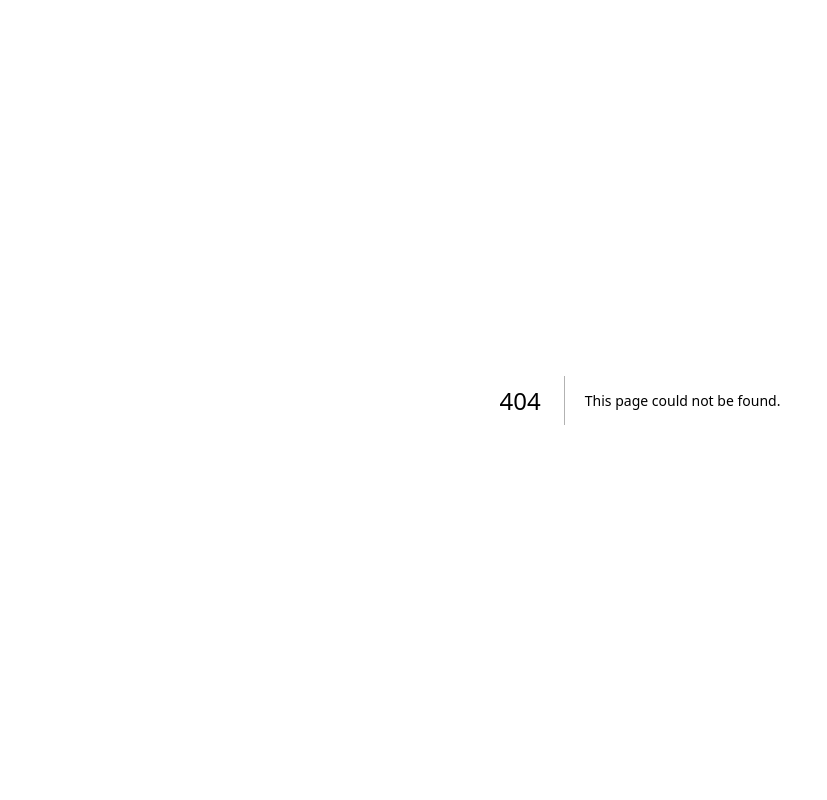
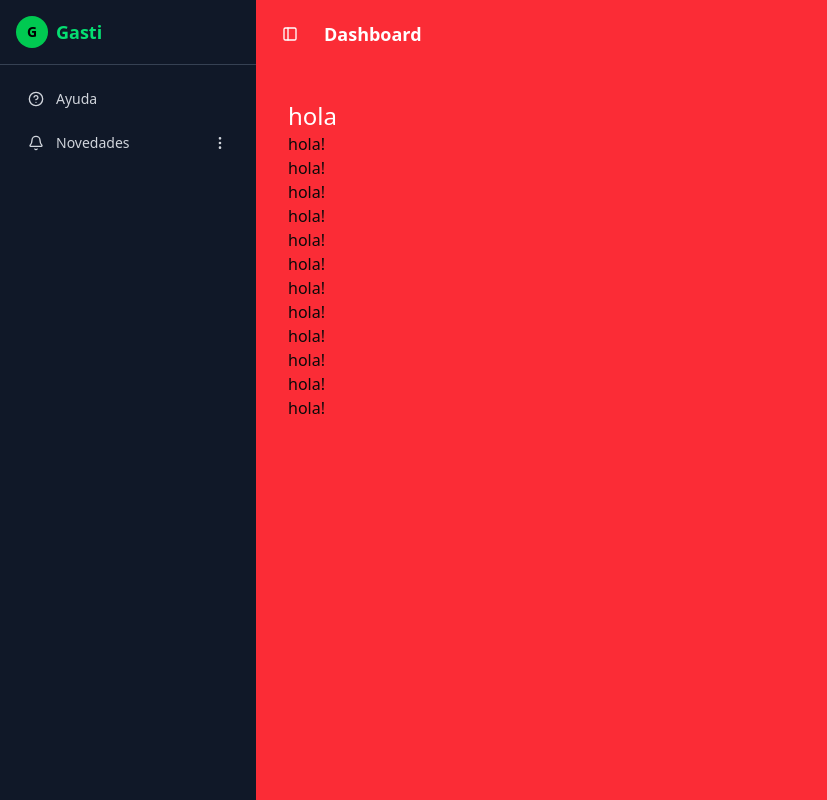
Before and after one commit to brandonporcel/cienaga, a Next.js app: page /dashboard in a window 1280 px wide. Before the commit this address had no page. Shown: the whole page, without its empty margins (0-827 px from the left). Built offline with nearby package versions, Linux system fonts and the light colour scheme.

Commit message:
feat: add basic layout to dashboard

```diff
--- /dev/null
+++ b/src/app/(dashboard)/dashboard/page.tsx
@@ -0,0 +1,19 @@
+export default function Dashboard() {
+  return (
+    <div>
+      <div className="text-white text-2xl">hola</div>
+      <p>hola!</p>
+      <p>hola!</p>
+      <p>hola!</p>
+      <p>hola!</p>
+      <p>hola!</p>
+      <p>hola!</p>
+      <p>hola!</p>
+      <p>hola!</p>
+      <p>hola!</p>
+      <p>hola!</p>
+      <p>hola!</p>
+      <p>hola!</p>
+    </div>
+  );
+}
--- /dev/null
+++ b/src/app/(dashboard)/layout.tsx
@@ -0,0 +1,38 @@
+"use client";
+
+import { useState } from "react";
+
+import DashboardHeader from "@/components/layout/dashboard-header";
+import Sidebar from "@/components/layout/sidebar";
+
+export default function DashboardLayout({
+  children,
+}: Readonly<{ children: React.ReactNode }>) {
+  const [sidebarOpen, setSidebarOpen] = useState(true);
+
+  return (
+    <div className="flex h-screen">
+      <Sidebar sidebarOpen={sidebarOpen} />
+
+      {/* Main Content */}
+      <div
+        className={`flex-1 flex flex-col transition-all duration-300 ease-in-out`}
+      >
+        <DashboardHeader
+          setSidebarOpen={setSidebarOpen}
+          sidebarOpen={sidebarOpen}
+        />
+
+        {/* Main Content Area */}
+        <main className="flex-1 bg-red-500 p-8">{children}</main>
+      </div>
+
+      {sidebarOpen && (
+        <div
+          className="fixed inset-0 bg-black/30 z-40 md:hidden"
+          onClick={() => setSidebarOpen(false)}
+        />
+      )}
+    </div>
+  );
+}
--- /dev/null
+++ b/src/components/layout/dashboard-header.tsx
@@ -0,0 +1,28 @@
+import React from "react";
+import { PanelLeft } from "lucide-react";
+
+import { Button } from "@/components/ui/button";
+
+interface HeaderProps {
+  sidebarOpen: boolean;
+  setSidebarOpen: React.Dispatch<React.SetStateAction<boolean>>;
+}
+
+export default function DashboardHeader({
+  sidebarOpen,
+  setSidebarOpen,
+}: HeaderProps) {
+  return (
+    <header className="bg-red-500 text-white p-4 flex items-center gap-4">
+      <Button
+        variant="ghost"
+        size="icon"
+        onClick={() => setSidebarOpen(!sidebarOpen)}
+        className="text-white hover:bg-red-600"
+      >
+        <PanelLeft className="w-5 h-5" />
+      </Button>
+      <h1 className="text-lg font-semibold">Dashboard</h1>
+    </header>
+  );
+}
--- /dev/null
+++ b/src/components/layout/sidebar.tsx
@@ -0,0 +1,44 @@
+import React from "react";
+import { Bell, HelpCircle, MoreVertical } from "lucide-react";
+
+interface SidebarProps {
+  sidebarOpen: boolean;
+}
+export default function Sidebar({ sidebarOpen }: SidebarProps) {
+  return (
+    <div
+      className={`
+        fixed inset-y-0 left-0 z-50 bg-gray-900 text-white transition-all duration-300 ease-in-out overflow-hidden
+        ${sidebarOpen ? "w-64" : "w-0"}
+        md:relative md:translate-x-0
+      `}
+    >
+      {sidebarOpen && (
+        <div className="flex h-full flex-col w-64">
+          {/* Sidebar Header */}
+          <div className="flex items-center gap-2 p-4 border-b border-gray-700">
+            <div className="w-8 h-8 bg-green-500 rounded-full flex items-center justify-center">
+              <span className="text-sm font-bold text-black">G</span>
+            </div>
+            <span className="text-lg font-semibold text-green-400">Gasti</span>
+          </div>
+
+          {/* Navigation */}
+          <nav className="flex-1 p-4 space-y-2">
+            <div className="flex items-center gap-3 px-3 py-2 text-gray-300 hover:text-white hover:bg-gray-800 rounded-md cursor-pointer">
+              <HelpCircle className="w-4 h-4" />
+              <span className="text-sm">Ayuda</span>
+            </div>
+            <div className="flex items-center justify-between px-3 py-2 text-gray-300 hover:text-white hover:bg-gray-800 rounded-md cursor-pointer">
+              <div className="flex items-center gap-3">
+                <Bell className="w-4 h-4" />
+                <span className="text-sm">Novedades</span>
+              </div>
+              <MoreVertical className="w-4 h-4" />
+            </div>
+          </nav>
+        </div>
+      )}
+    </div>
+  );
+}
```
Also changed, not shown: 1 other file (tests, documents, lock files or other folders).
